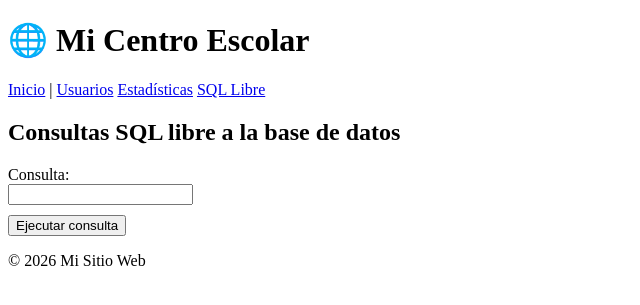
After one commit to RubenToucedaPRO/gestion-escolar-python, a Flask app: page /sql in a window 1280 px wide. The commit adds this page. Shown: the top 305 px of the page, without its empty margins (0-640 px from the left). Run offline with Flask 3, Linux system fonts and the light colour scheme.

Commit message:
Implementar consulta sql libre

```diff
--- a/app/routes/main.py
+++ b/app/routes/main.py
@@ -44,7 +44,7 @@ def buscar_usuario():
             flash("Usuario no encontrado", "danger")
             return redirect(url_for("main.listar_usuarios"))
     except Exception as e:
-        flash(f"Error: {e}", "danger")
+        flash(f"{e}", "danger")
         return redirect(url_for("main.listar_usuarios"))
 
     return render_template("detalle_usuario.html", usuario=usuario)
@@ -65,3 +65,23 @@ def listar_estadisticas():
     estadisticas = sistema.obtener_estadisticas()
 
     return render_template("estadisticas.html", lista=estadisticas)
+
+
+@main_bp.route("/sql")
+def sql_libre():
+    lista = []
+    return render_template("sql_libre.html", lista=lista)
+
+
+@main_bp.route("/sql", methods=["POST"])
+def ejecutar_sql_libre():
+    query = request.form.get("query")
+
+    try:
+        resultado = sistema.ejecutar_sql_libre(query)
+
+    except Exception as e:
+        flash(f"{e}", "danger")
+        return redirect(url_for("main.sql_libre"))
+
+    return render_template("sql_libre.html", lista=resultado)
--- a/app/routes/profesores.py
+++ b/app/routes/profesores.py
@@ -25,7 +25,7 @@ def crear():
         flash(f"Profesor con dni {dni} creado con éxito")
         return redirect(url_for("main.listar_usuarios"))
     except Exception as e:
-        flash(f"Error al guardar: {e}", "danger")
+        flash(f"Error al guardar - {e}", "danger")
         return redirect(url_for("main.listar_usuarios"))
 
 
@@ -59,5 +59,5 @@ def actualizar():
         flash("Profesor actualizado con éxito", "success")
         return redirect(url_for("main.detalle_usuario", dni=dni))
     except Exception as e:
-        flash(f"Error: {e}", "danger")
+        flash(f"{e}", "danger")
         return render_template("detalle_usuario.html", usuario=usuario)
--- a/app/templates/layout.html
+++ b/app/templates/layout.html
@@ -13,6 +13,7 @@
 <a href="{{ url_for('main.home') }}">Inicio</a> |
 <a href="{{ url_for('main.listar_usuarios') }}">Usuarios</a>
 <a href="{{ url_for('main.listar_estadisticas') }}">Estadísticas</a>
+<a href="{{ url_for('main.sql_libre') }}">SQL Libre</a>
 </nav>
 </header>
 <main>
--- /dev/null
+++ b/app/templates/sql_libre.html
@@ -0,0 +1,32 @@
+{% extends "layout.html" %}
+
+{% block title %}SQL Libre{% endblock %}
+
+{% block content %}
+    <h2>Consultas SQL libre a la base de datos</h2>
+
+    <form action="{{ url_for('main.ejecutar_sql_libre') }}" method="POST" style="max-width: 400px;">
+        <div style="margin-bottom: 10px;">
+            <label>Consulta:</label><br>
+            <input type="text" name="query" required>
+        </div>
+        <button type="submit">
+            Ejecutar consulta
+        </button>
+    </form>
+
+    <table>
+        <tr>
+            {% for dato in lista[0] %}
+                <td>{{ dato }}</td>
+            {% endfor %}
+        </tr>
+        {% for dato in lista[1] %}
+            <tr>
+                {% for celda in dato %}
+                    <td>{{ celda }}</td>
+                {% endfor %}
+            </tr>
+        {% endfor %}
+    </table>
+{% endblock %}
--- a/escuela/db_manager.py
+++ b/escuela/db_manager.py
@@ -231,7 +231,7 @@ class DBManager:
             return columnas, cursor.fetchall()
         else:
             self.con.commit()
-            return None, cursor.rowcount
+            return [("Nº operaciones",), ((cursor.rowcount,),)]
 
     def cerrar(self):
         if self.con:
```
Also changed, not shown: app/routes/alumnos.py (+4 -4 lines), 1 other file.
